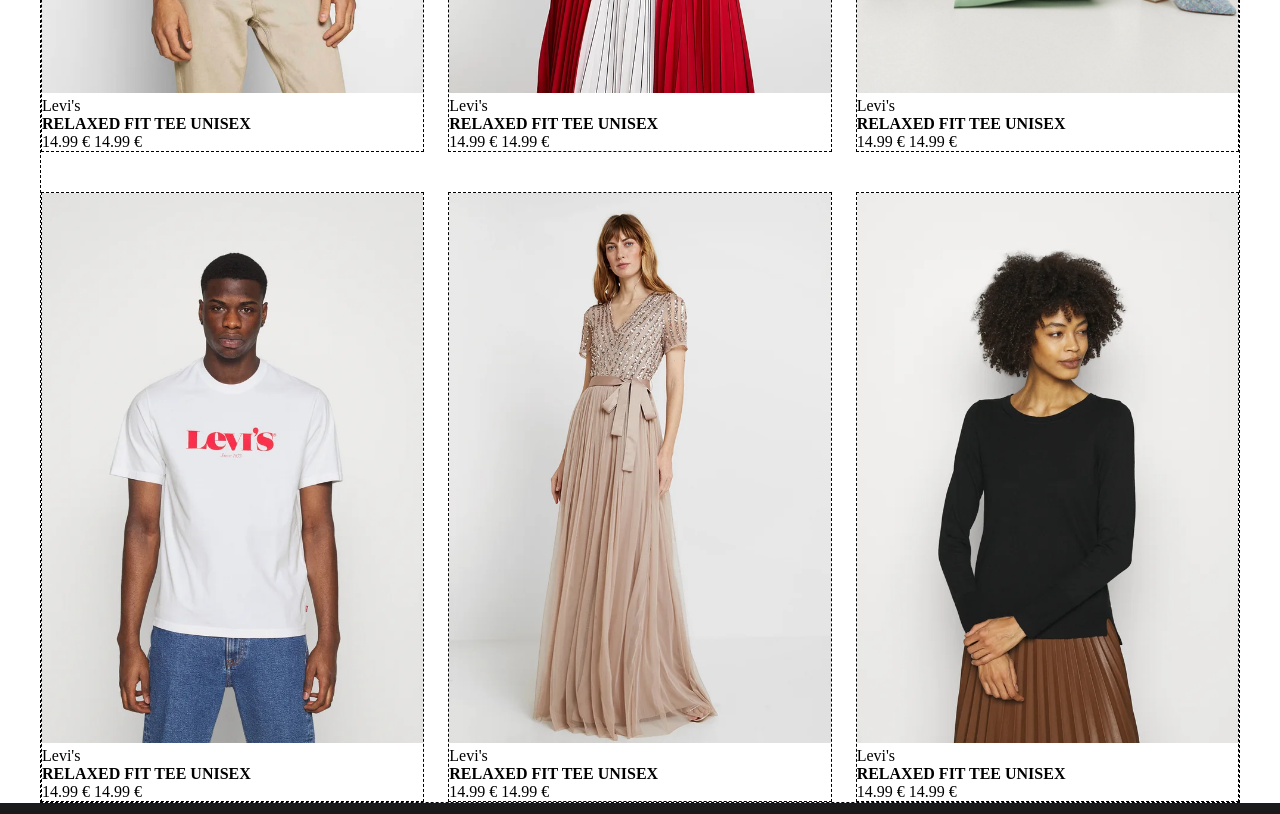
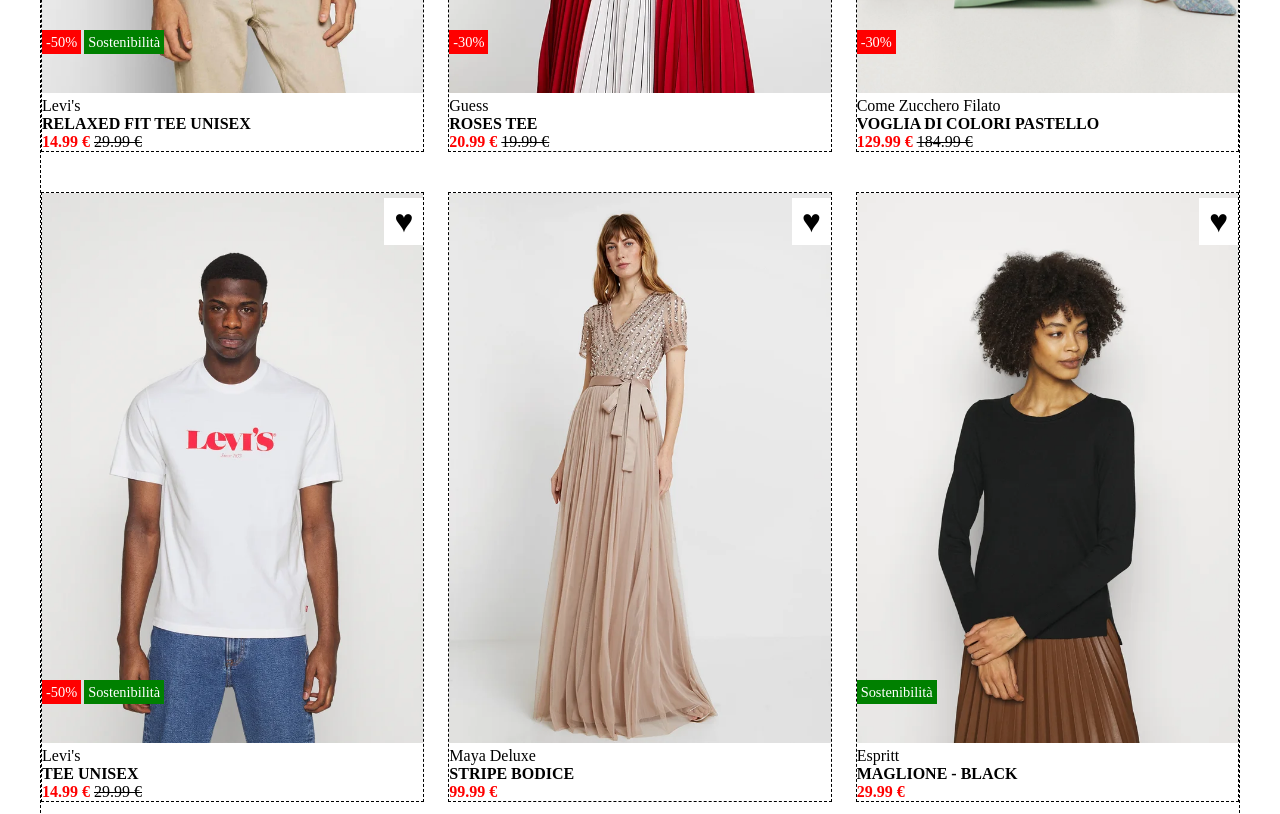
Before and after one commit to Iader-Fo/html-css-boolando, a plain HTML site: page index.html in a window 1280 px wide. Shown: the part 570-1384 px from the top of the page. Drawn offline with Linux system fonts and the light colour scheme.

Commit message:
aggiornamento progetto

```diff
--- a/css/style.css
+++ b/css/style.css
@@ -9,6 +9,7 @@ header{
     padding: 10px;
     position: fixed;
     width: 100%;
+    z-index: 2;
 }
 
 section{
@@ -58,7 +59,7 @@ a{
 }
 
 main{
-    padding-top: 70px;
+    padding: 70px 0 40px 0;
     display: flex;
     flex-wrap: wrap;
     justify-content: space-between;
@@ -99,3 +100,47 @@ footer{
 .other > a{
     padding-right:5px;
 }
+
+.relative{
+    position: relative;
+}
+
+.heart{
+    position: absolute;
+    top: 5px;
+    right: 0;
+}
+
+.relative> div{
+    position: absolute;
+    bottom: 100px;
+}
+
+.heart{
+    font-size: 2em;
+    padding: 5px 10px;
+    background-color: white;
+}
+
+.red{
+    background-color: red;
+}
+
+.green{
+    background-color: green;
+}
+.relative > div > span{
+    padding: 4px;
+    margin-right: 3px;
+    color: white;
+    font-size: 0.9em;
+}
+
+.price_new{
+    color: red;
+    font-weight: bolder;
+}
+
+.price_old{
+    text-decoration: line-through;
+}
--- a/index.html
+++ b/index.html
@@ -43,47 +43,66 @@
 
     <section>
         <main class="bordered">
-            <div class="bordered">
+            <div class="bordered relative">
                 <img src="img/1.webp" alt="item">
                 <p class="marca">Levi's</p>
                 <p class="name"><strong>RELAXED FIT TEE UNISEX</strong></p>
                 <span class="price_new">14.99 €</span>
-                <span class="price_old">14.99 €</span>
+                <span class="price_old">29.99 €</span>
+                <span class="heart">&hearts;</span>
+                <div>
+                    <span class="red">-50%</span><span class="green">Sostenibilità</span>
+                </div>
             </div>
-            <div class="bordered">
+            <div class="bordered relative">
                 <img src="img/2.webp" alt="item">
-                <p class="marca">Levi's</p>
-                <p class="name"><strong>RELAXED FIT TEE UNISEX</strong></p>
-                <span class="price_new">14.99 €</span>
-                <span class="price_old">14.99 €</span>
+                <p class="marca">Guess</p>
+                <p class="name"><strong>ROSES TEE</strong></p>
+                <span class="price_new">20.99 €</span>
+                <span class="price_old">19.99 €</span>
+                <span class="heart">&hearts;</span>
+                <div>
+                    <span class="red">-30%</span>
+                </div>
             </div>
-            <div class="bordered">
+            <div class="bordered relative">
                 <img src="img/3.webp" alt="item">
-                <p class="marca">Levi's</p>
-                <p class="name"><strong>RELAXED FIT TEE UNISEX</strong></p>
-                <span class="price_new">14.99 €</span>
-                <span class="price_old">14.99 €</span>
+                <p class="marca">Come Zucchero Filato</p>
+                <p class="name"><strong>VOGLIA DI COLORI PASTELLO</strong></p>
+                <span class="price_new">129.99 €</span>
+                <span class="price_old">184.99 €</span>
+                <span class="heart">&hearts;</span>
+                <div>
+                    <span class="red">-30%</span>
+                </div>
             </div>
-            <div class="bordered">
+            <div class="bordered relative">
                 <img src="img/4.webp" alt="item">
                 <p class="marca">Levi's</p>
-                <p class="name"><strong>RELAXED FIT TEE UNISEX</strong></p>
+                <p class="name"><strong>TEE UNISEX</strong></p>
                 <span class="price_new">14.99 €</span>
-                <span class="price_old">14.99 €</span>
+                <span class="price_old">29.99 €</span>
+                <span class="heart">&hearts;</span>
+                <div>
+                    <span class="red">-50%</span><span class="green">Sostenibilità</span>
+                </div>
             </div>
-            <div class="bordered">
+            <div class="bordered relative">
                 <img src="img/5.webp" alt="item">
-                <p class="marca">Levi's</p>
-                <p class="name"><strong>RELAXED FIT TEE UNISEX</strong></p>
-                <span class="price_new">14.99 €</span>
-                <span class="price_old">14.99 €</span>
+                <p class="marca">Maya Deluxe</p>
+                <p class="name"><strong>STRIPE BODICE</strong></p>
+                <span class="price_new">99.99 €</span>
+                <span class="heart">&hearts;</span>
             </div>
-            <div class="bordered">
+            <div class="bordered relative">
                 <img src="img/6.webp" alt="item">
-                <p class="marca">Levi's</p>
-                <p class="name"><strong>RELAXED FIT TEE UNISEX</strong></p>
-                <span class="price_new">14.99 €</span>
-                <span class="price_old">14.99 €</span>
+                <p class="marca">Espritt</p>
+                <p class="name"><strong>MAGLIONE - BLACK</strong></p>
+                <span class="price_new">29.99 €</span>
+                <span class="heart">&hearts;</span>
+                <div>
+                    <span class="green">Sostenibilità</span>
+                </div>
             </div>
         </main>
     </section>
```
